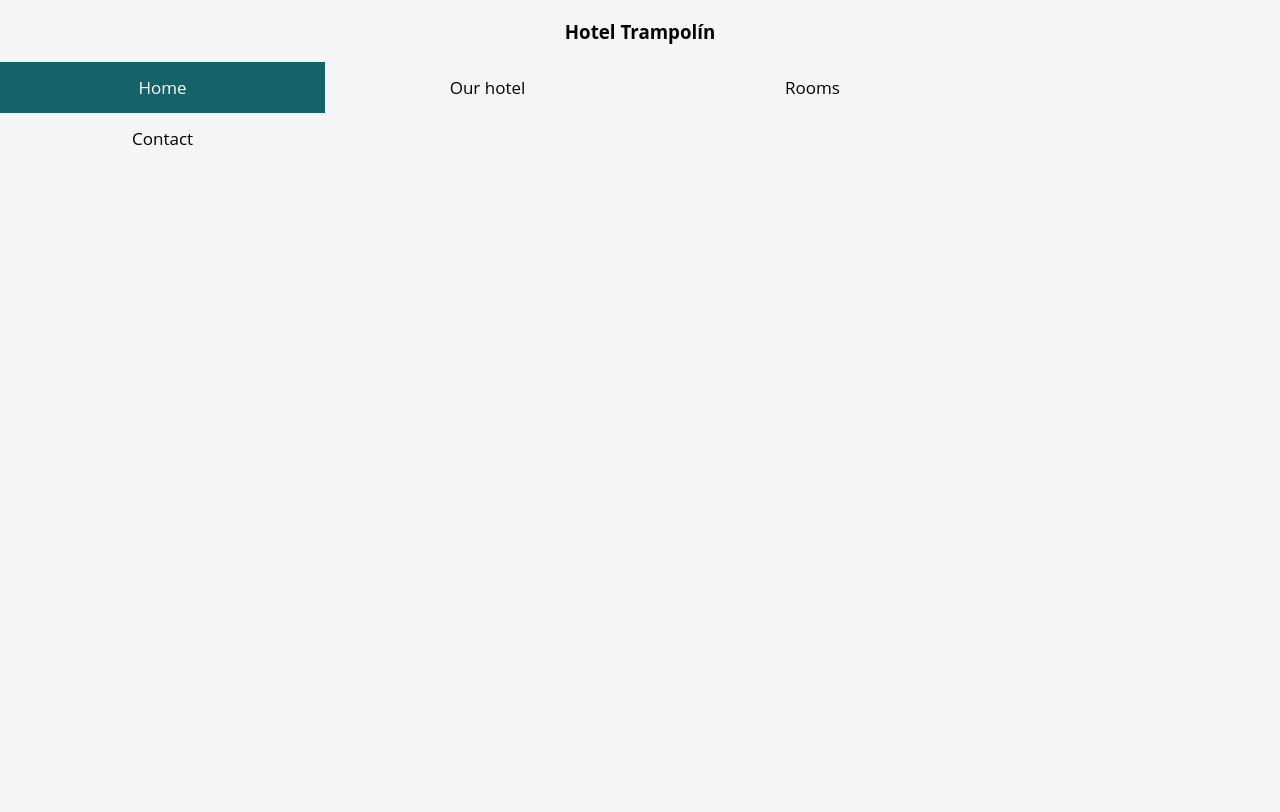
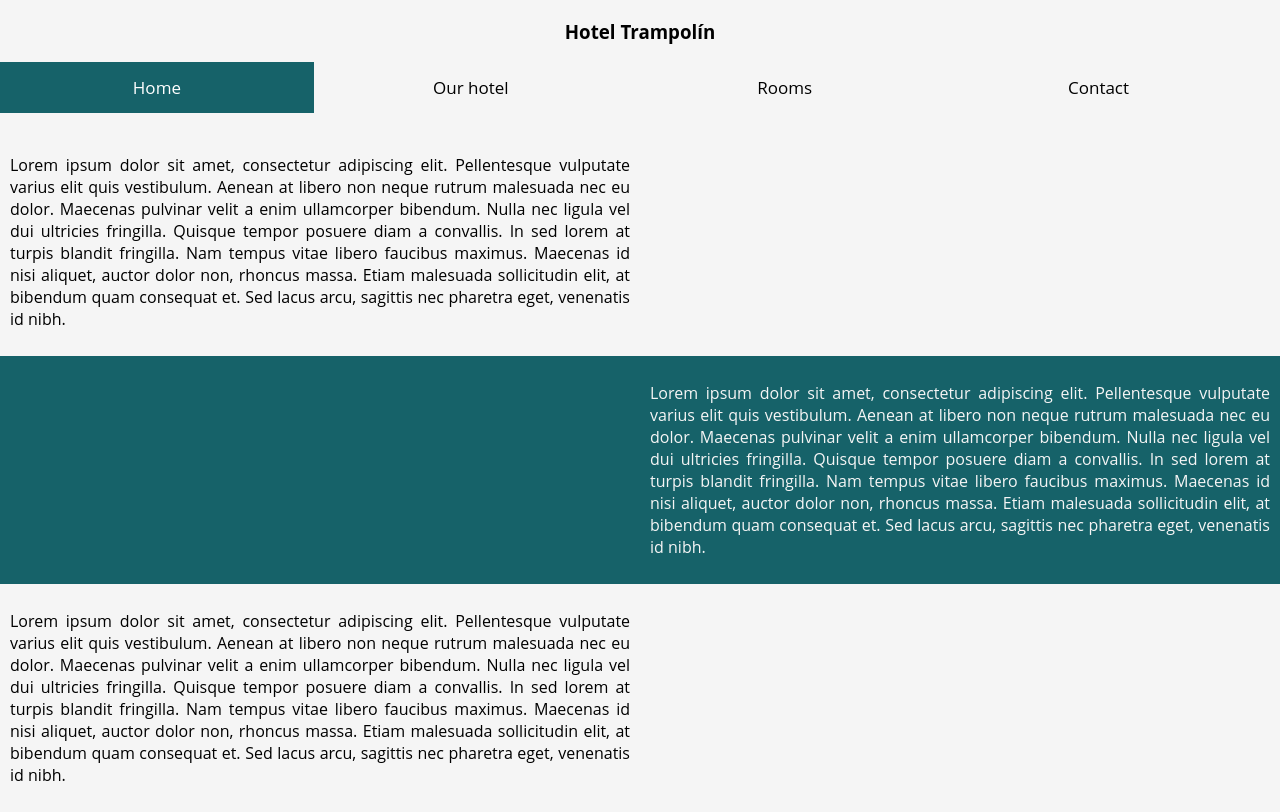
Before and after one commit to agomez1999/GestioHotelera, a PHP site: page /rooms.php in a window 1280 px wide. Before the commit the page ends 145 px from the top, so only its background shows below. Run offline with PHP 8.4, Linux system fonts and the light colour scheme; some libraries are stand-ins or nearby versions.

Commit message:
rooms.php structure done

```diff
--- a/Web/nav.php
+++ b/Web/nav.php
@@ -9,5 +9,5 @@
           <a class="nav-items" id="hotel" href="aboutus.php">Our hotel</a>
           <a class="nav-items" id="rooms" href="rooms.php">Rooms</a>
           <a class="nav-items" id="contact" href="#">Contact</a>
-        </div>
-    </div>
+     </div>
+</div>
--- a/Web/rooms.php
+++ b/Web/rooms.php
@@ -9,5 +9,31 @@
     <?php
         include "nav.php";
     ?>
+    <div class="p2-body-container">
+            <div class="p2-gray-body-row">
+                <div class="body-border">
+                <p>Lorem ipsum dolor sit amet, consectetur adipiscing elit. Pellentesque vulputate varius elit quis vestibulum. Aenean at libero non neque rutrum malesuada nec eu dolor. Maecenas pulvinar velit a enim ullamcorper bibendum. Nulla nec ligula vel dui ultricies fringilla. Quisque tempor posuere diam a convallis. In sed lorem at turpis blandit fringilla. Nam tempus vitae libero faucibus maximus. Maecenas id nisi aliquet, auctor dolor non, rhoncus massa. Etiam malesuada sollicitudin elit, at bibendum quam consequat et. Sed lacus arcu, sagittis nec pharetra eget, venenatis id nibh.</p>
+                </div>
+                <div class="body-border">
+                <img href="">
+                </div>
+            </div>
+            <div class="p2-black-body-row">
+                <div class="body-border">
+                <img href="">
+                </div>
+                <div class="body-border">
+                <p>Lorem ipsum dolor sit amet, consectetur adipiscing elit. Pellentesque vulputate varius elit quis vestibulum. Aenean at libero non neque rutrum malesuada nec eu dolor. Maecenas pulvinar velit a enim ullamcorper bibendum. Nulla nec ligula vel dui ultricies fringilla. Quisque tempor posuere diam a convallis. In sed lorem at turpis blandit fringilla. Nam tempus vitae libero faucibus maximus. Maecenas id nisi aliquet, auctor dolor non, rhoncus massa. Etiam malesuada sollicitudin elit, at bibendum quam consequat et. Sed lacus arcu, sagittis nec pharetra eget, venenatis id nibh.</p>
+                </div>
+            </div>
+            <div class="p2-gray-body-row">
+                <div class="body-border">
+                <p>Lorem ipsum dolor sit amet, consectetur adipiscing elit. Pellentesque vulputate varius elit quis vestibulum. Aenean at libero non neque rutrum malesuada nec eu dolor. Maecenas pulvinar velit a enim ullamcorper bibendum. Nulla nec ligula vel dui ultricies fringilla. Quisque tempor posuere diam a convallis. In sed lorem at turpis blandit fringilla. Nam tempus vitae libero faucibus maximus. Maecenas id nisi aliquet, auctor dolor non, rhoncus massa. Etiam malesuada sollicitudin elit, at bibendum quam consequat et. Sed lacus arcu, sagittis nec pharetra eget, venenatis id nibh.</p>
+                </div>
+                <div class="body-border">
+                <img href="">
+                </div>
+            </div>
+    </div>
 </body>
 </html>
--- a/Web/style.css
+++ b/Web/style.css
@@ -2,7 +2,6 @@
 
 * {
     font-family: 'Open Sans', sans-serif;
-    background-color: #F5F5F5;
 }
 
 body {
@@ -12,6 +11,7 @@ body {
     align-items: center;
     margin: 0px;
     flex-wrap: wrap;
+    background-color: #F5F5F5;
 }
 
 /* HEADER & NAVBAR */
@@ -26,10 +26,10 @@ body {
     flex-direction: column;
     width: 100%;
     background: #F5F5F5;
-    margin-bottom: 10px;
     position: fixed;
     top: 0;
     z-index: 10;
+    background-color: #F5F5F5;
 }
 
 .header-nav {
@@ -57,7 +57,7 @@ body {
 }
 
 .nav-items {
-    width: 22.89%;
+    width: 22.02%;
 }
 
 /* PÀGINA 1 - BODY */
@@ -92,14 +92,21 @@ body {
 }
 
 .body-container {
+    margin-top:100px;
     display: flex;
-    flex-direction: row;
+    flex-direction: column;
     width: 100%;
     height: 60%;
 }
 
+.body-row {
+    display:flex;
+    flex-direction: row;
+}
+
 .body-border {
     width: 50%;
+    height: 100%;
 }
 
 .body-border img{
@@ -113,3 +120,36 @@ body {
     text-align: justify;
     padding: 10px;
 }
+
+/* PÀGINA 2 - BODY */
+
+.p2-body-container {
+    margin-top:10%;
+    display: flex;
+    flex-direction: column;
+    width: 100%;
+    height: 60%;
+}
+
+.room-images {
+    object-fit: cover;
+    object-position: center center;
+}
+
+.p2-gray-body-row {
+    width: 100%;
+    display:flex;
+    flex-direction: row;
+    background: #F5F5F5;
+}
+
+.p2-black-body-row {
+    width: 100%;
+    display:flex;
+    flex-direction: row;
+    background: #166269;
+}
+
+.p2-black-body-row p {
+    color: #F5F5F5;
+}
```
Also changed, not shown: Web/inici.php (+7 -5 lines), Web/Imatges/foto4.jpg (added).
